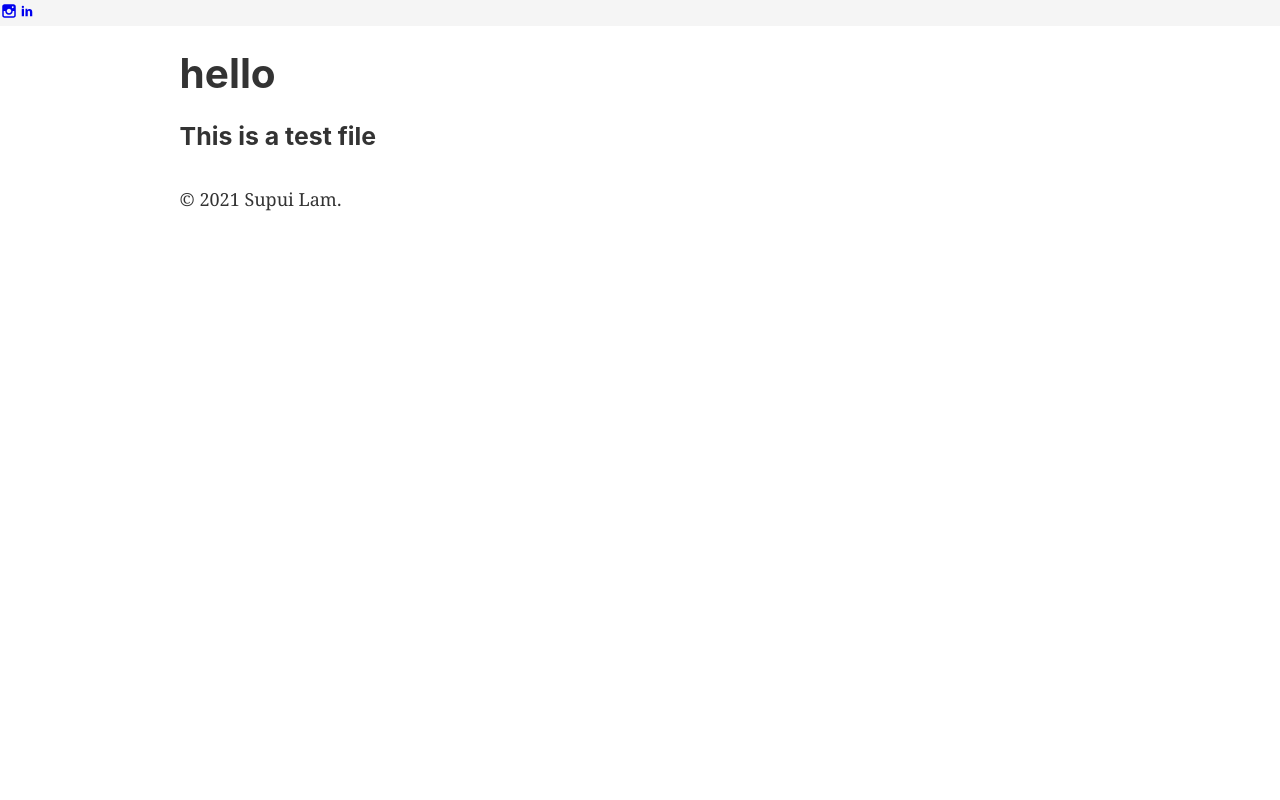
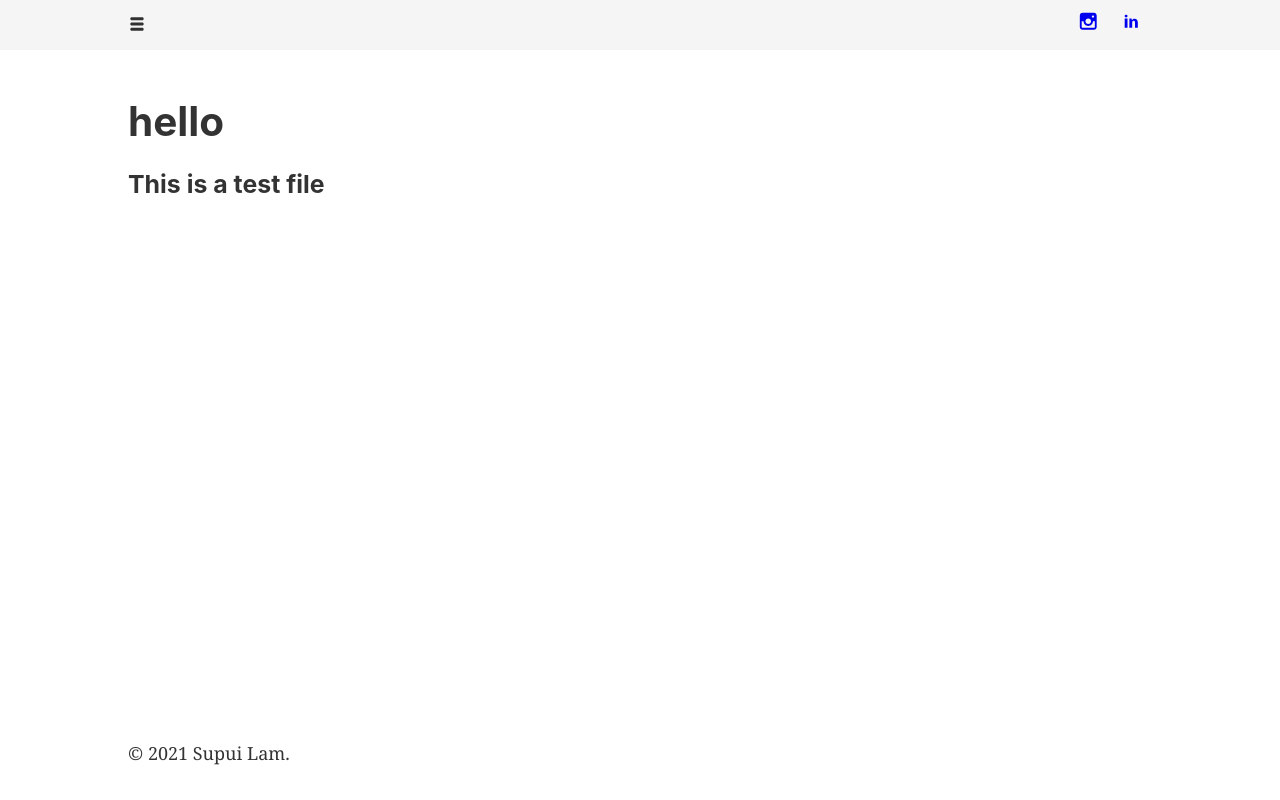
Before and after one commit to sjBao/tony-blog, a Gatsby site: page /test/ in a window 1280 px wide. Built offline with nearby package versions, Linux system fonts and the light colour scheme; Gatsby itself is replaced by a stand-in of ours.

Commit message:
Create home page and related components

```diff
--- a/package.json
+++ b/package.json
@@ -26,6 +26,7 @@
     "styled-components": "^5.2.3"
   },
   "devDependencies": {
+    "@types/styled-components": "^5.1.9",
     "eslint": "^7.24.0",
     "prettier": "2.2.1"
   },
--- a/src/components/Header/header.tsx
+++ b/src/components/Header/header.tsx
@@ -1,23 +1,50 @@
 import * as React from "react";
 import { Link } from "gatsby";
-import { TiSocialInstagram, TiSocialLinkedin } from 'react-icons/ti';
+import { TiSocialInstagram, TiSocialLinkedin, TiThMenu } from 'react-icons/ti';
+import styled from 'styled-components';
 
-const Header: React.FunctionComponent = () => (
-  <header
-    style={{
-      background: `whitesmoke`,
-      marginBottom: `1.45rem`,
-    }}
-  >
-    <div className="header--item">
-      <Link to="https://www.linkedin.com/in/supuilam/">
-        <TiSocialInstagram />
-      </Link>
-      <Link to="https://www.instagram.com/seyjaibao/">
-        <TiSocialLinkedin />
-      </Link>
-    </div>
-  </header>
+const LINKEDIN_URL: string = "https://www.linkedin.com/in/supuilam/";
+const INSTAGRAM_URL: string = "https://www.instagram.com/bammbony/";
+
+
+export const MainHeader: React.FunctionComponent = () => (
+  <Header>
+    <FlexBox justify="space-between">
+      <TiThMenu />
+      <FlexBox>
+        <SocialLink href={INSTAGRAM_URL}>
+          <TiSocialInstagram />
+        </SocialLink>
+        <SocialLink href={LINKEDIN_URL}>
+          <TiSocialLinkedin />
+        </SocialLink>
+      </FlexBox>
+    </FlexBox>
+  </Header>
 );
 
-export default Header;
+
+const Header = styled.header`
+  background: whitesmoke;
+  height: 50px;
+  padding: 0 10%;
+  position: fixed;
+  width: 100%;
+`;
+
+const FlexBox = styled.div<{ justify?: string; }>`
+  align-items: center;
+  display: flex;
+  flex-direction: row;
+  justify-content: ${props => props.justify ?? 'center'};
+`;
+
+const SocialLink = styled.a`
+  font-size: 1.25rem;
+  padding: 10px;
+  text-decoration: none;
+
+  &:visited {
+    color: inherit;
+  };
+`;
--- a/src/components/Layout/layout.tsx
+++ b/src/components/Layout/layout.tsx
@@ -8,12 +8,17 @@
 import * as React from "react";
 import PropTypes from "prop-types";
 import { useStaticQuery, graphql } from "gatsby";
+import styled from 'styled-components';
+
 import "@fontsource/playfair-display";
-
-import Header from "../Header/header";
+import { MainHeader } from "../Header/header";
 import "./layout.css";
 
-const Layout = ({ children }) => {
+interface LayoutProps {
+  children: any;
+}
+
+const Layout: React.FunctionComponent<LayoutProps> = ({ children }) => {
   const data = useStaticQuery(graphql`
     query SiteTitleQuery {
       site {
@@ -26,23 +31,11 @@ const Layout = ({ children }) => {
 
   return (
     <>
-      <Header />
-      <div
-        style={{
-          margin: `0 auto`,
-          maxWidth: 960,
-          padding: `0 1.0875rem 1.45rem`,
-        }}
-      >
-        <main>{children}</main>
-        <footer
-          style={{
-            marginTop: `2rem`,
-          }}
-        >
-          © 2021 Supui Lam.
-        </footer>
-      </div>
+      <MainHeader />
+      <Section>
+        <Main>{children}</Main>
+      </Section>
+      <Footer>© 2021 Supui Lam.</Footer>
     </>
   );
 };
@@ -51,4 +44,22 @@ Layout.propTypes = {
   children: PropTypes.node.isRequired,
 };
 
+const Section = styled.section`
+  display: grid;
+  grid-template-columns: 10% 80% 10%;
+  grid-template-rows: 100px auto;
+  height: 100%;
+`;
+
+const Main = styled.main`
+  grid-column: 2/3;
+  grid-row: 2/2;
+  min-height: 80vh;
+`;
+
+const Footer = styled.footer`
+  padding: 0 10%;
+`;
+
+
 export default Layout;
```
Also changed, not shown: src/components/FlexContainer/flex-container.tsx (added, +18 -0 lines), src/pages/index.tsx (+89 -14 lines), src/images/maji.jpg (added), src/markdown-pages/test.md (line endings or trailing spaces), 1 other file.
